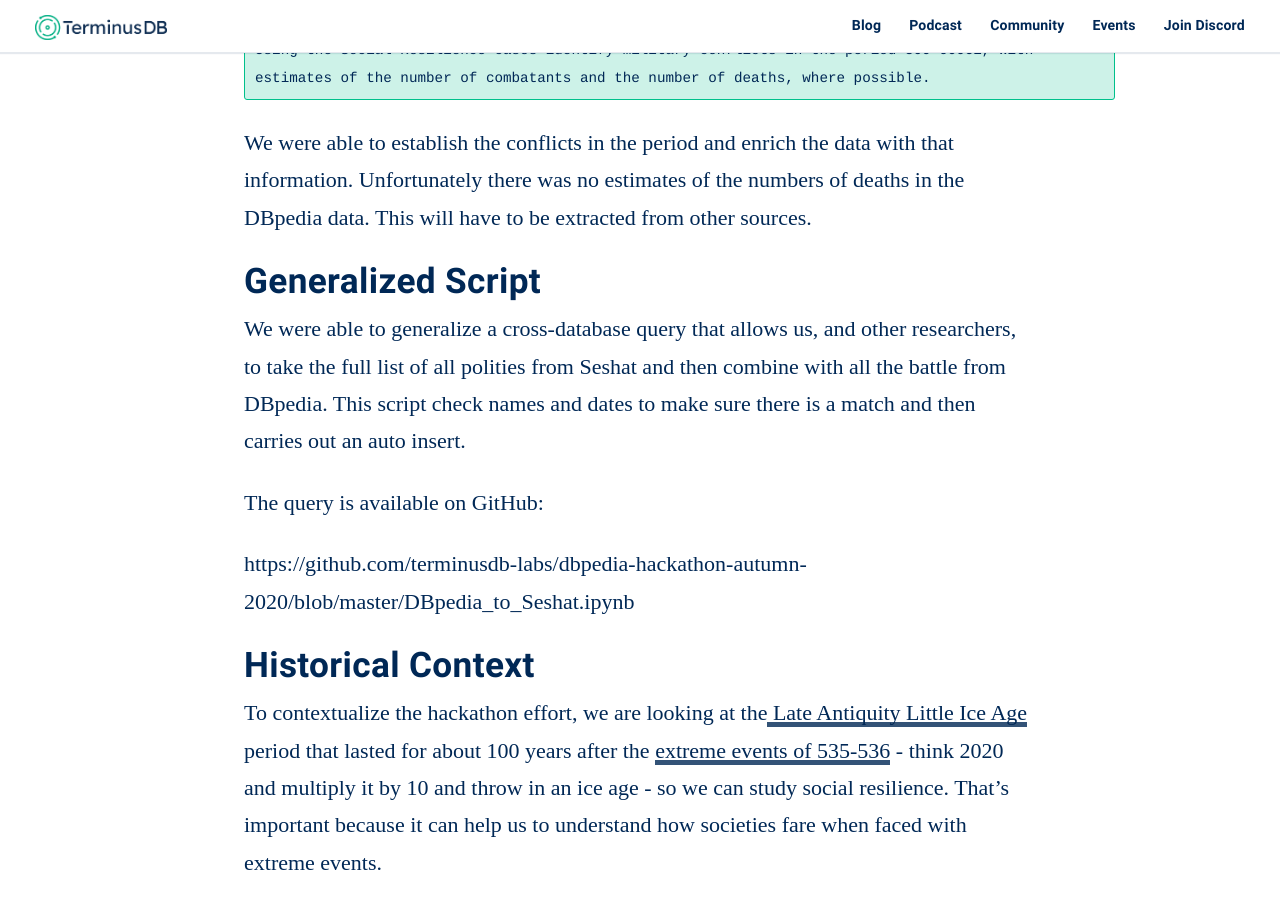
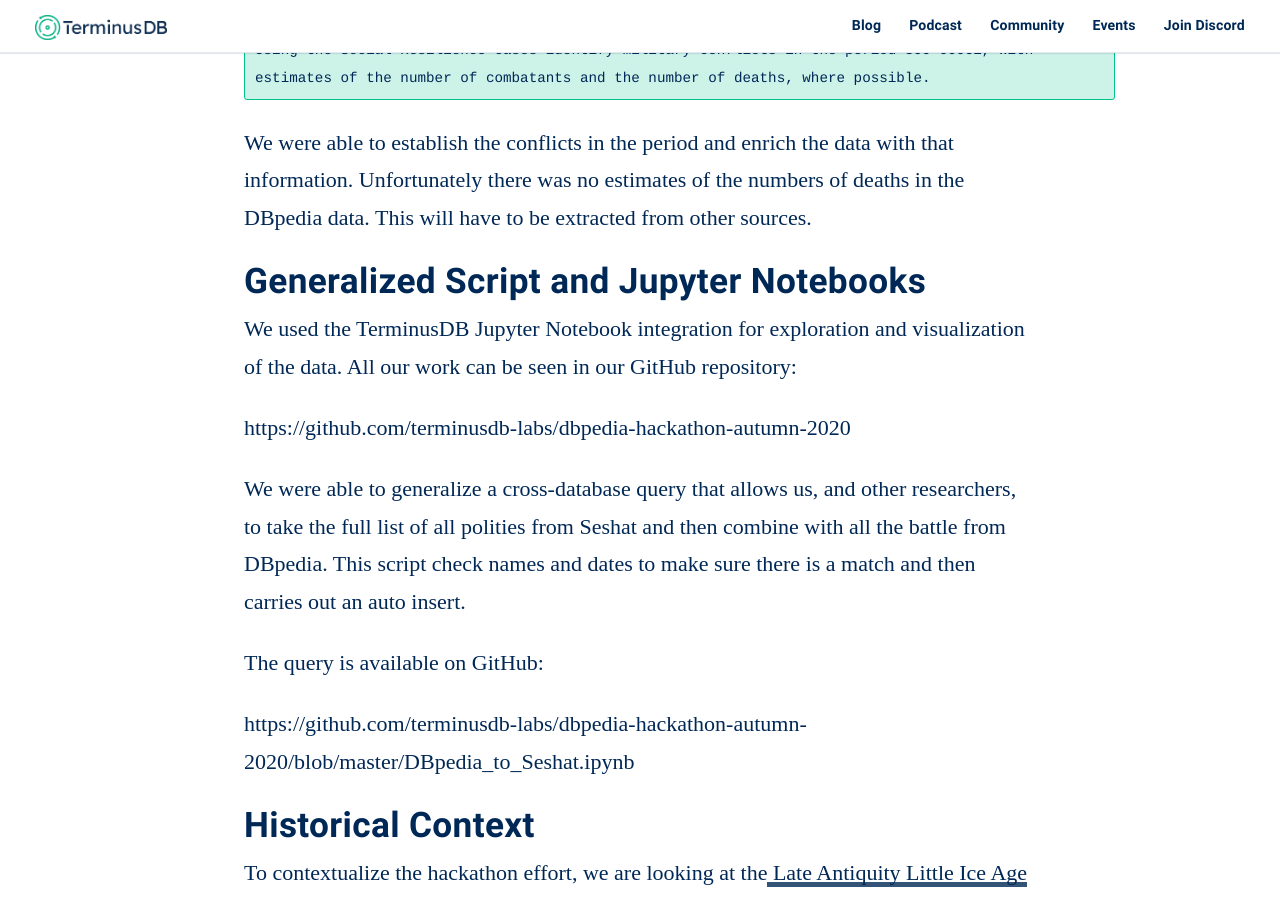
Before and after one commit to terminusdb/terminusdb-blog, a Jekyll site: the page built from _posts/2020-09-30-dbpedia-hackathon-terminusdb-conflict-data.md, in a window 1280 px wide and 900 px high, scrolled down 12028 px. Built offline with Jekyll 4.4.1, drawn with Linux system fonts in a browser that asks for light colours; some web fonts are replaced; comment, search, counter and statistics services are not loaded; some of the changed text lies outside the part shown.

Commit message:
Update Blog “2020-09-30-dbpedia-hackathon-terminusdb-conflict-data”

````diff
--- a/_posts/2020-09-30-dbpedia-hackathon-terminusdb-conflict-data.md
+++ b/_posts/2020-09-30-dbpedia-hackathon-terminusdb-conflict-data.md
@@ -49,7 +49,7 @@ limit(10).triple("v:X", "type", "scm:MilitaryConflict")
   .greater(600, "v:Year_Integer")
 ```
 
-That query gave us this result
+That query gave us this result:
 
 ![](/blog/assets/uploads/first-result.png)
 
@@ -101,7 +101,7 @@ We first looked for the Franks using the scanning query and get this result:
 
 We can see that the Franks in that period are the Early Merovingian variety (Clovis, the first King of the Franks, has died and his sons are fighting over his former lands). The associated doc is:
 
-``doc:frmerve``
+`doc:frmerve`
 
 This is the search for the Franks:
 
@@ -160,7 +160,7 @@ And the image of the full graph so you can appreciate the complex picture of dev
 
 ![](/blog/assets/uploads/graph-of-developments.jpg)
 
-To return to the Battle of Vézeronce, we use this query to insert the battle with our belligerent polity ``doc:frmerve``
+To return to the Battle of Vézeronce, we use this query to insert the battle with our belligerent polity `doc:frmerve`
 
 ```
 add_triple("doc:Battle_of_Vézeronce", "type", "scm:Battle")
@@ -182,7 +182,11 @@ Using the Social Resilience cases identify military conflicts in the period 500-
 
 We were able to establish the conflicts in the period and enrich the data with that information. Unfortunately there was no estimates of the numbers of deaths in the DBpedia data. This will have to be extracted from other sources.
 
-## Generalized Script
+## Generalized Script and Jupyter Notebooks
+
+We used the TerminusDB Jupyter Notebook integration for exploration and visualization of the data. All our work can be seen in our GitHub repository:
+
+https://github.com/terminusdb-labs/dbpedia-hackathon-autumn-2020
 
 We were able to generalize a cross-database query that allows us, and other researchers, to take the full list of all polities from Seshat and then combine with all the battle from DBpedia. This script check names and dates to make sure there is a match and then carries out an auto insert.
 
````
